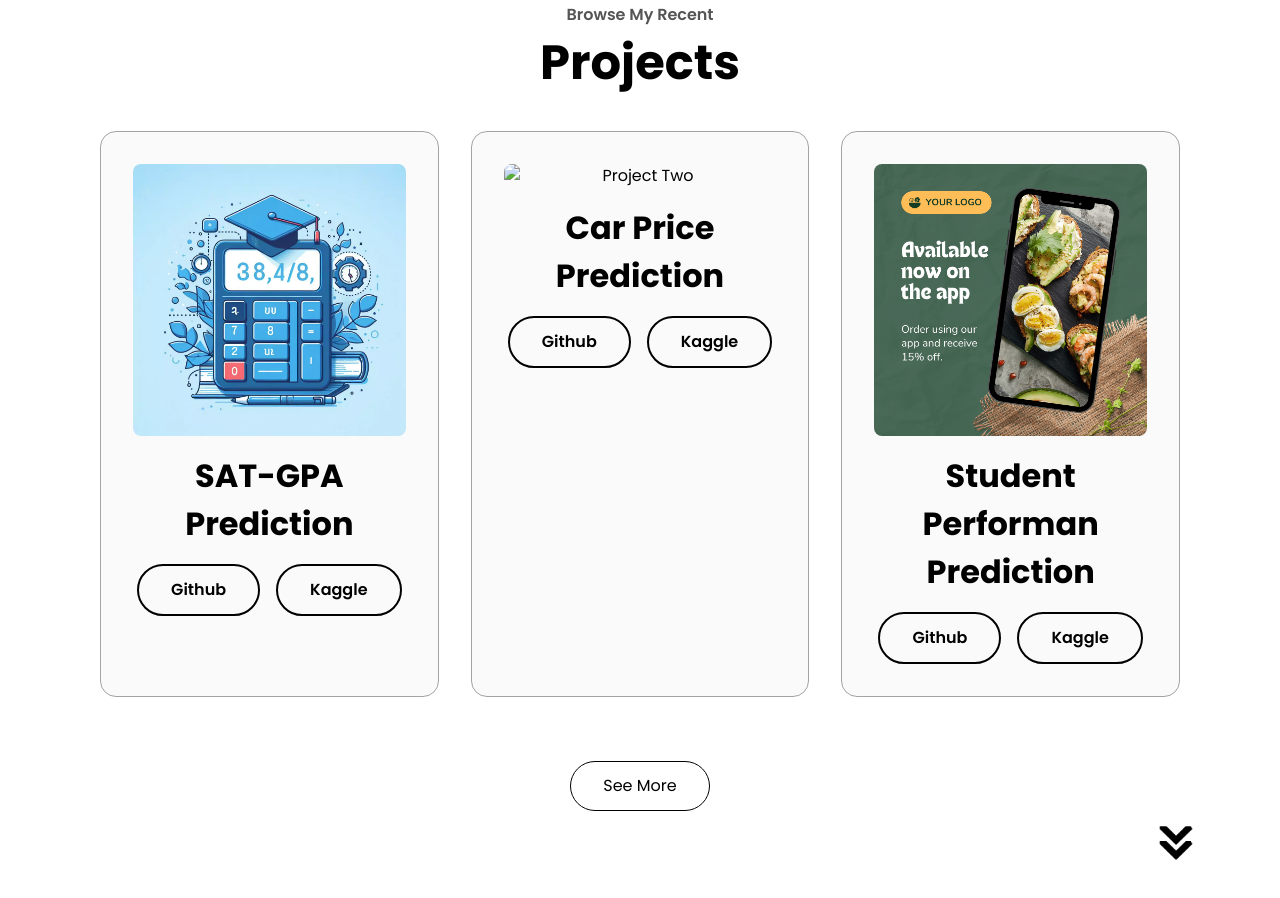
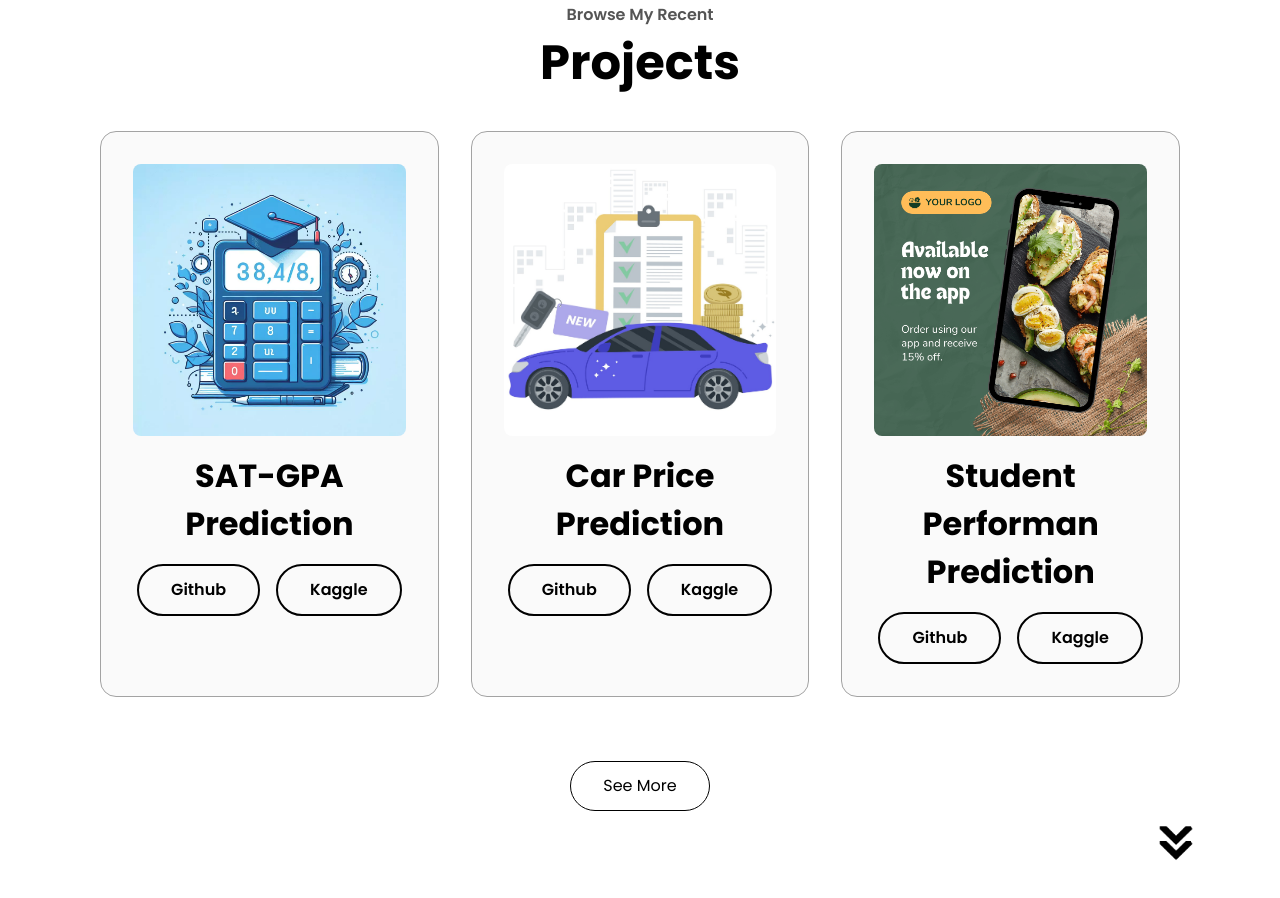
Before and after one commit to Oluwaseyiae/abiolajohnoluwaseyi.github.io, a website: page index.html in a window 1280 px wide. Shown: the part 2763-3661 px from the top of the page. Drawn offline with Linux system fonts and the light colour scheme.

Commit message:
Update index.html

```diff
--- a/index.html
+++ b/index.html
@@ -332,7 +332,7 @@
             <!-- Project 2 -->
             <div class="p-8 flex-1 max-w-[450px] rounded-2xl text-center bg-[#FAFAFA] border border-[#A3A3A3]">
                 <div class="mb-4">
-                    <img src="./assets/img/project-2.png" alt="Project Two" class="rounded-lg mx-auto" />
+                    <img src="./assets/img/project-2.jpg" alt="Project Two" class="rounded-lg mx-auto" />
                 </div>
                 <h2 class="text-[2rem] font-bold text-black mb-4">Car Price Prediction</h2>
                 <div class="flex justify-center gap-4">
```
